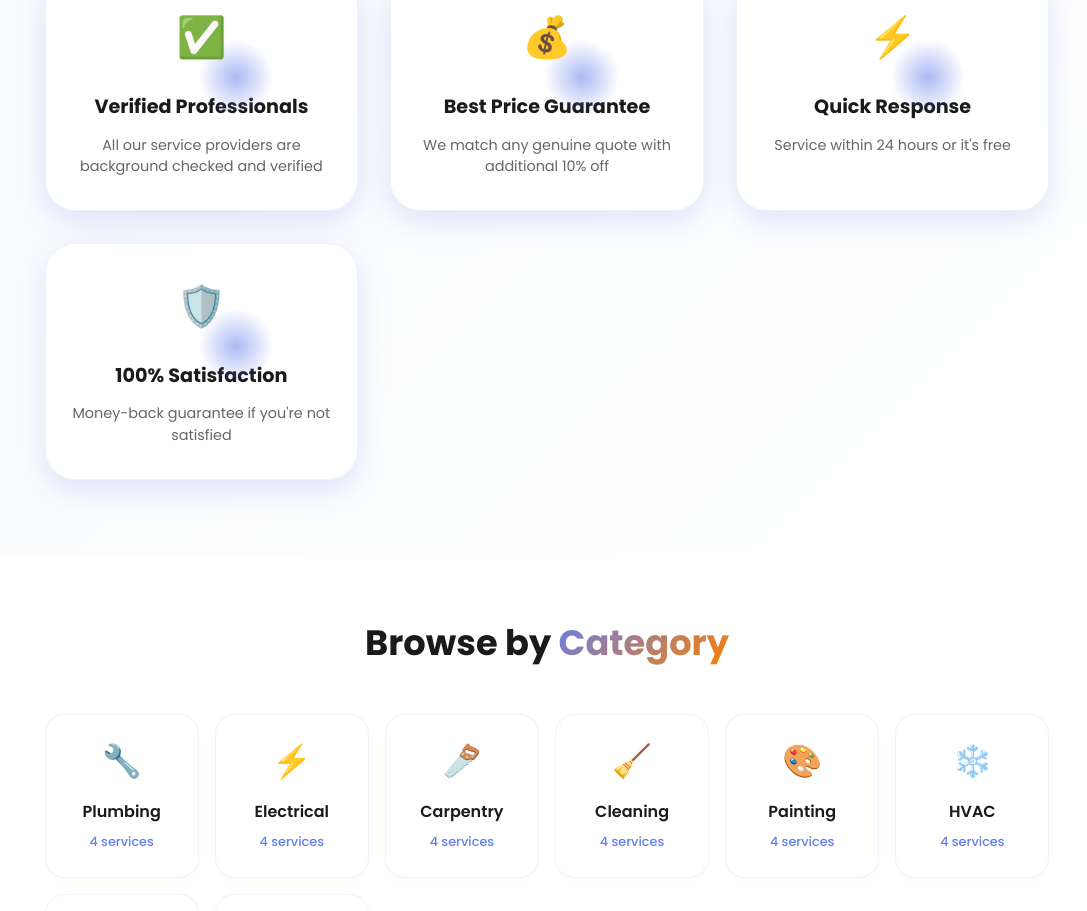
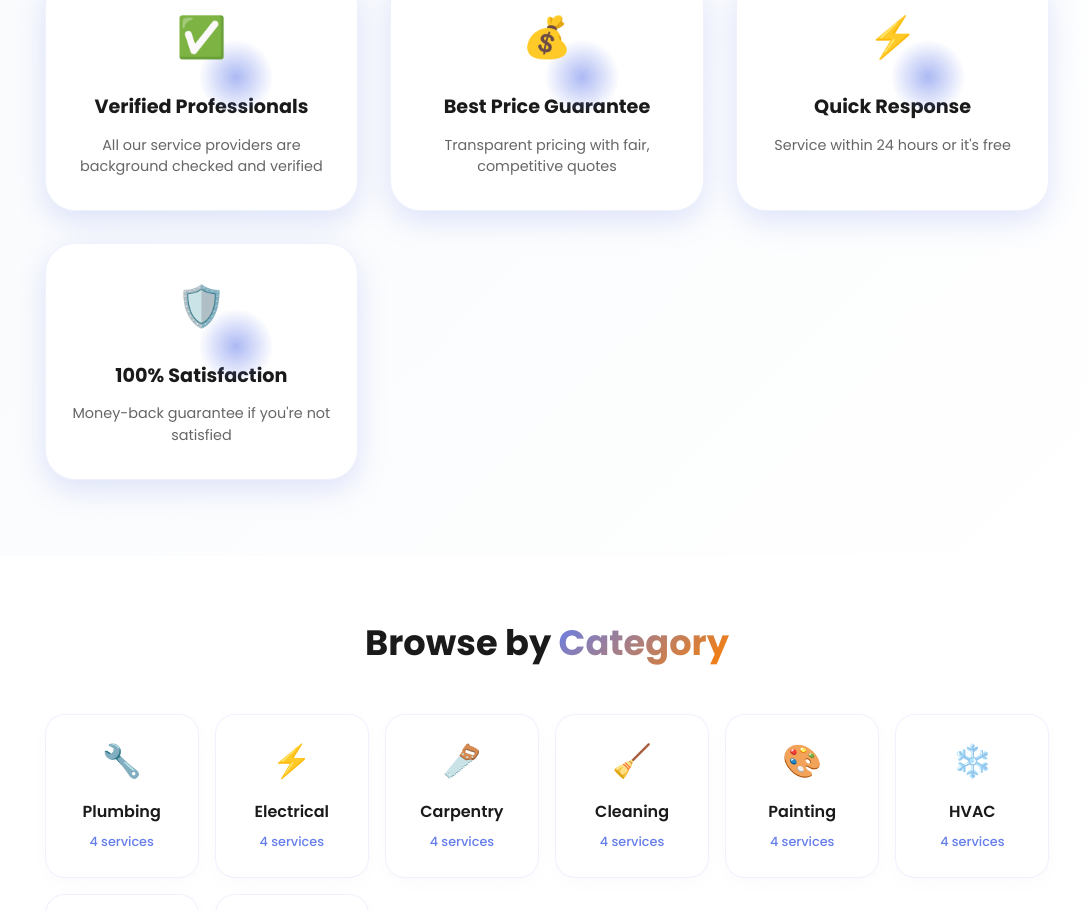
Before and after one commit to siddhantshekhar18/Home-KaryON, a React (Vite) app in the folder frontend/: page /services in a window 1280 px wide. Shown: the part 5253-6164 px from the top of the page, without its empty margins (93-1180 px from the left). Built offline with nearby package versions, Linux system fonts and the light colour scheme; no server answers.

Commit message:
Remove discount promo copy from booking and services

```diff
--- a/frontend/src/assets/Pages/Home.jsx
+++ b/frontend/src/assets/Pages/Home.jsx
@@ -321,7 +321,7 @@ const Home = () => {
 
             <p className="hero-description">
               From plumbing to painting, connect with verified professionals
-              for all your home service needs. Book now and get 10% off!
+              for all your home service needs. Book trusted help in minutes.
             </p>
 
 <div className="hero-cta">
@@ -425,7 +425,7 @@ const Home = () => {
                     <div className="card-back">
                       <span className="back-icon">✨</span>
                       <h4>Book Now</h4>
-                      <p>Get 10% off on first service</p>
+                      <p>Quick booking with verified experts</p>
 <button className="back-btn" onClick={() => handleServiceClick(service)}>Book →</button>
                     </div>
                   </div>
--- a/frontend/src/assets/Pages/HomeCleaning.jsx
+++ b/frontend/src/assets/Pages/HomeCleaning.jsx
@@ -836,7 +836,7 @@ const HomeCleaning = () => {
       <section className="cta-section">
         <div className="cta-container">
           <h2>Ready for a Spotless Home?</h2>
-          <p>Book now and get 10% off your first cleaning service</p>
+          <p>Book your first cleaning slot with trusted professionals</p>
           <button className="cta-btn" onClick={() => document.getElementById('booking-section').scrollIntoView({ behavior: 'smooth' })}>
             Book Your Cleaning Now
             <span className="btn-icon">→</span>
--- a/frontend/src/assets/Pages/Services.jsx
+++ b/frontend/src/assets/Pages/Services.jsx
@@ -432,7 +432,7 @@ const Services = () => {
                 <div className="feature-icon-glow"></div>
               </div>
               <h3 className="feature-title">Best Price Guarantee</h3>
-              <p className="feature-description">We match any genuine quote with additional 10% off</p>
+              <p className="feature-description">Transparent pricing with fair, competitive quotes</p>
             </div>
 
             <div className="feature-card">
```
